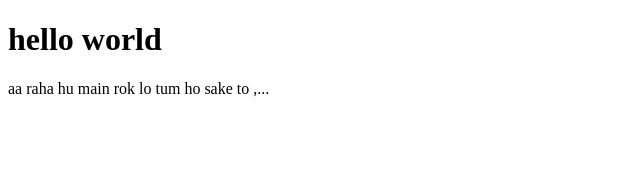
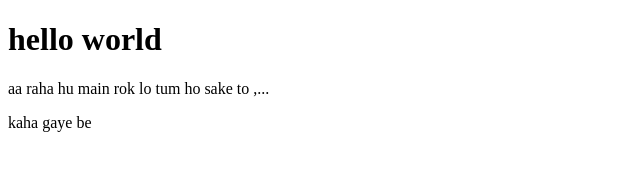
Before and after one commit to nitishkhirhar/my-first-project, a plain HTML site: page index.html in a window 1280 px wide. Shown: the whole page, without its empty margins (0-640 px from the left). Drawn offline with Linux system fonts and the light colour scheme.

Commit message:
one p added

```diff
--- a/index.html
+++ b/index.html
@@ -9,5 +9,6 @@
 <body>
     <h1>hello world</h1>
     <p>aa raha hu main rok lo tum ho sake to ,...</p>
+    <p>kaha gaye be</p>
 </body>
 </html>
```
